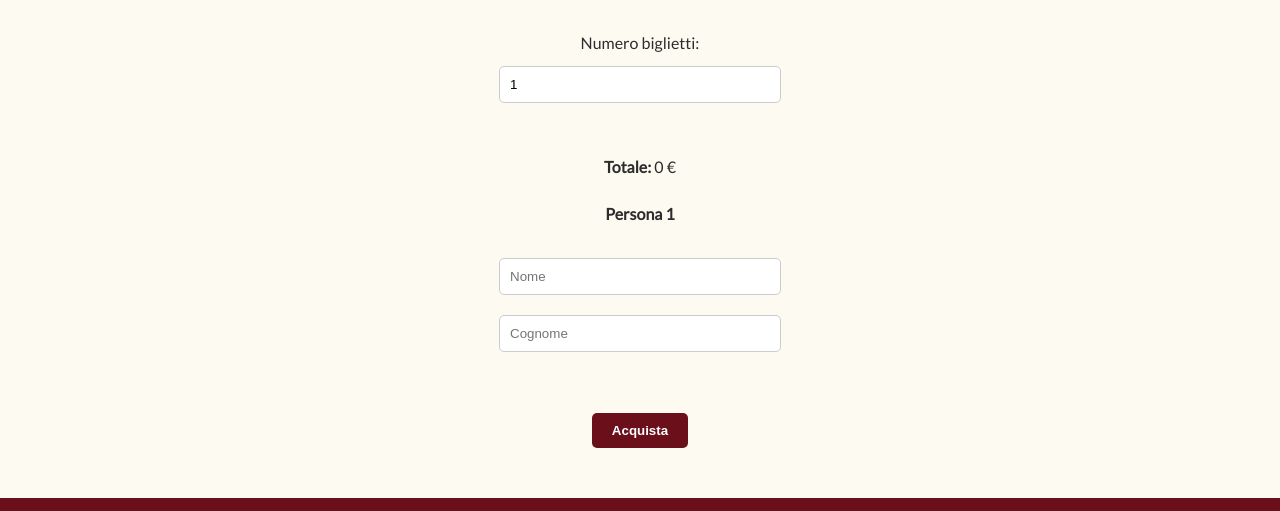
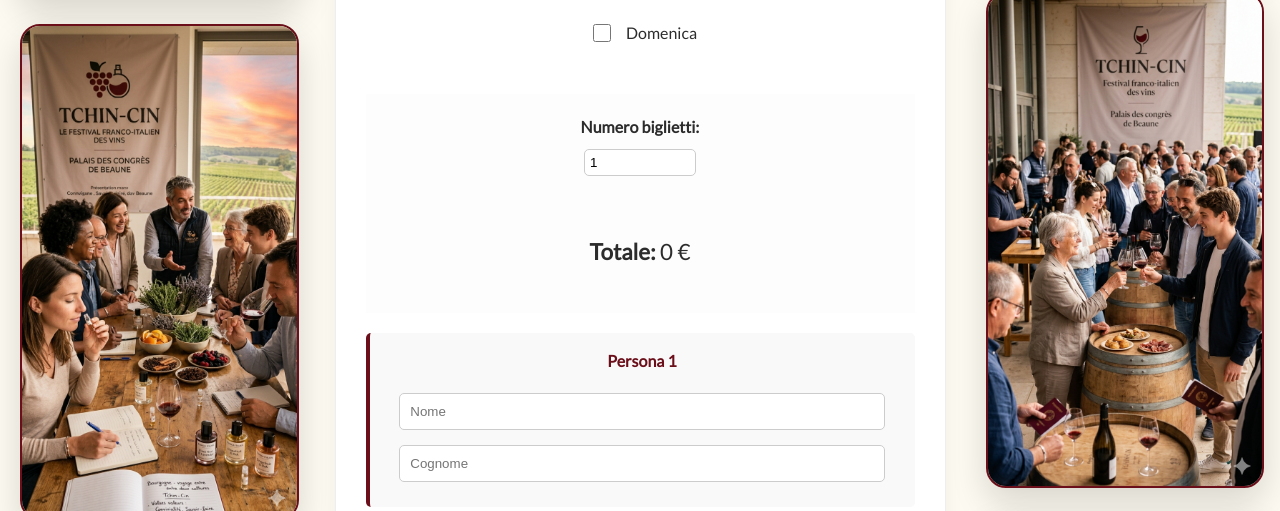
Before and after one commit to ciabattacasa/Festival2, a PHP site: page /prenotazione.php in a window 1280 px wide. Shown: the part 689-1200 px from the top of the page. Run offline with PHP 8.4, Linux system fonts and the light colour scheme.

Commit message:
layoutprenotazione even

```diff
--- a/prenotazione.php
+++ b/prenotazione.php
@@ -5,6 +5,65 @@
 <title>Prenotazione - Festival del Vino</title>
 <link rel="stylesheet" href="stile.css">
 <link href="https://fonts.googleapis.com/css2?family=Lato&family=Playfair+Display:wght@700&display=swap" rel="stylesheet">
+<style>
+    /* Le conteneur principal qui aligne les 3 colonnes */
+    .main-wrapper {
+        display: flex;
+        justify-content: center;
+        align-items: flex-start; /* Aligne le haut des images avec le haut du formulaire */
+        gap: 40px;               /* Espace entre les photos et le formulaire */
+        max-width: 1300px;
+        margin: 40px auto;
+        padding: 0 20px;
+    }
+
+    /* Style commun pour les colonnes de photos */
+    .photo-column {
+        flex: 1;                 /* Prend l'espace disponible */
+        max-width: 280px;        /* Limite la largeur pour ne pas étouffer le centre */
+        top: 20px;
+    }
+
+    .photo-column img {
+        width: 100%;
+        height: auto;
+        display: block;
+        /* LE CONTOUR COLORÉ ET STYLE */
+        border: 2px solid #6b0f1a; /* Ton bordeaux */
+        border-radius: 20px;
+        box-shadow: 0 15px 35px rgba(0,0,0,0.15);
+    }
+
+    /* La colonne centrale du formulaire */
+    .form-column {
+        flex: 2;
+        max-width: 600px;
+        background: white;
+        padding: 30px;
+        border-radius: 20px;
+        box-shadow: 0 5px 20px rgba(0,0,0,0.05);
+        border: 1px solid #eee;
+    }
+
+    /* Adaptation pour les tablettes/mobiles */
+    @media (max-width: 1000px) {
+        .photo-column { display: none; } /* Cache les photos si l'écran est trop petit */
+    }
+
+    /* Style du bouton Acquista */
+    .btn-acquista {
+        background-color: #6b0f1a;
+        color: white;
+        border: none;
+        padding: 18px 60px;
+        font-size: 1.3rem;
+        font-weight: bold;
+        border-radius: 50px;
+        cursor: pointer;
+        transition: 0.3s;
+    }
+</style>
+
 </head>
 
 <body>
@@ -14,65 +73,127 @@
     <?php include 'navbar.php'; ?>
 </header>
 
-<section>
+<!-- DÉBUT DE LA STRUCTURE EN 3 COLONNES -->
+<div class="main-wrapper">
 
-<h2>🎟️ Prenotazione biglietti</h2>
+    <!-- CÔTÉ GAUCHE -->
+    <aside class="photo-column">
+        <!-- REMPLACE PAR TON NOM DE FICHIER REEL -->
+        <img src="img/Festival img.png" alt="Festival">
+        <br>
+        <img src="img/Festival 5 img.png" alt="Festival">
+        <br>
+        <img src="img/Festival 4  img.png" alt="Festival">
+    </aside>
+
+    <!-- CENTRE : TON FORMULAIRE -->
+    <main class="form-column">
+        <h2 style="text-align: center; color: #6b0f1a;">🎟️ Prenotazione biglietti</h2>
 
         <form action="process.php" method="post">
+            <p style="text-align: center;"><strong>Prezzo:</strong> 25€ al giorno (20€ al giorno selezionando più giorni)</p>
 
-<p><strong>Prezzo:</strong> 25€ al giorno (20€ al giorno selezionando più giorni)</p>
+            <div style="margin: 20px 0;">
+                <input type="text" name="telefono" placeholder="Telefono" required style="width: 80%; padding: 10px; margin-bottom: 10px">
+                <input type="email" name="email" placeholder="Email" required style="width: 80%; padding: 10px;margin-bottom:10px">
+            </div>
 
-<input type="text" name="telefono" placeholder="Telefono" required><br>
-<input type="email" name="email" placeholder="Email" required><br><br>
+            <div style="text-align: center; margin: 30px 0;">
+                <p><strong>Scegli i giorni:</strong></p>
+                <div class="selection-verticale">
+                    <div style="text-align: center; margin-bottom: 20px; align-items: center;">
+    <style>
 
-<div style="text-align: center; margin-bottom: 20px; align-items: center;">
-    <p><strong>Scegli i giorni:</strong></p>
+        .selection-verticale {
 
-    <style>
-        .selection-verticale {
             display: inline-block;
+
             text-align: left;
+
             margin: 0 auto;
+
         }
 
         .selection-verticale label {
+
             display: flex;
+
             align-items: center;
+
             cursor: pointer;
+
             font-size: 1rem;
+
             margin-bottom: 12px;
+
         }
 
-        .selection-verticale input[type="checkbox"] {
+        .selection-verticale input[type="checkbox"]
+        {
             width: 18px;
+
             height: 18px;
+
             margin-right: 15px;
+
             cursor: pointer;
+
             flex-shrink: 0;
         }
     </style>
+
 </div>
 
-    <div class="selection-verticale">
+
                     <label><input type="checkbox" name="giorni[]" value="Venerdì"> Venerdì</label>
                     <label><input type="checkbox" name="giorni[]" value="Sabato"> Sabato</label>
                     <label><input type="checkbox" name="giorni[]" value="Domenica"> Domenica</label>
                 </div>
             </div>
-<br>
-<br>
-<label>Numero biglietti:</label><br>
-<input type="number" id="quantita" name="quantita" value="1" min="1"><br><br>
-<p><strong>Totale:</strong> <span id="totale">0</span> €</p>
+
+            <div style="text-align: center; background: #fdfdfd; padding: 20px">
+                <label><strong>Numero biglietti:</strong></label><br>
+                <input type="number" id="quantita" name="quantita" value="1" min="1" style="width: 100px; padding: 5px; text-align: left;"><br><br>
+                <p style="font-size: 1.4rem;"><strong>Totale:</strong> <span id="totale"; font-weight: bold;>0</span> €</p>
+            </div>
 
             <div id="persone"></div>
 
+            <!-- Séparateur -->
+            <div style="display: flex; align-items: center; margin: 40px 0;">
+                <div style="flex: 1; height: 1px; background: #6b0f1a;"></div>
+                <div style="margin: 0 15px; color: black; font-weight: bold;">🎟️ Biglietti digitali</div>
+                <div style="flex: 1; height: 1px; background: #6b0f1a;"></div>
+            </div>
+
+            <!-- Paiement -->
+            <div style="border: 1px solid #eee; border-radius: 20px; padding: 20px; text-align: center;">
+                <h3 style="font-size: 14px; margin-bottom: 15px;">🛡️ Pagamento sicuro al 100%</h3>
+                <div style="display: flex; justify-content: center; align-items: center; gap: 15px;">
+                    <img src="img/PayPal.jpg" alt="PayPal" style="height: 35px; border-radius: 5px;">
+                    <img src="img/Visa.png" alt="Visa" style="height: 20px; border-radius: 5px;">
+                    <img src="img/MasterCard.png" alt="MasterCard" style="height: 35px; border-radius: 5px;">
+                    <img src="img/Satispay.png" alt="Satispay" style="height: 35px; border-radius: 5px;">
+                </div>
+            </div>
+
+            <div style="text-align: center; margin-top: 40px;">
+                <button type="submit" class="btn-acquista">Acquista</button>
+            </div>
+        </form>
+    </main>
+
+    <!-- CÔTÉ DROIT -->
+    <aside class="photo-column">
+        <!-- REMPLACE PAR TON NOM DE FICHIER REEL -->
+        <img src="img/Festival 2 img.png" alt="Festival">
         <br>
-<button type="submit">Acquista</button>
+        <img src="img/Festival 3 img.png" alt="Festival Tchin-cin">
+        <br>
+        <img src="img/Festival 6 img .png" alt="Festival">
+    </aside>
 
-</form>
-
-</section>
+</div>
 
 <script>
 const quantita = document.getElementById("quantita");
@@ -83,40 +204,31 @@ const checkboxes = document.querySelectorAll("input[name='giorni[]']");
 function generaCampi() {
     let n = quantita.value;
     personeDiv.innerHTML = "";
-
     for (let i = 1; i <= n; i++) {
         personeDiv.innerHTML += `
-            <h4>Persona ${i}</h4>
-            <input type="text" name="nome[]" placeholder="Nome" required><br>
-            <input type="text" name="cognome[]" placeholder="Cognome" required><br><br>
+            <div style="margin-top: 20px; padding: 15px; border-left: 4px solid #6b0f1a; background: #f9f9f9; border-radius: 5px;">
+                <h4 style="margin: 0 0 10px 0; color: #6b0f1a;">Persona ${i}</h4>
+                <input type="text" name="nome[]" placeholder="Nome" required style="margin-bottom: 5px; width: 90%;">
+                <input type="text" name="cognome[]" placeholder="Cognome" required style="width: 90%;">
+            </div>
         `;
     }
-
     calcolaTotale();
 }
 
 function calcolaTotale() {
-    let giorniSelezionati = document.querySelectorAll("input[name='giorni[]']:checked").length;
+    let jours = document.querySelectorAll("input[name='giorni[]']:checked").length;
     let q = parseInt(quantita.value);
-
-    if (giorniSelezionati === 0) {
-        totaleSpan.innerText = 0;
-        return;
+    if (jours === 0) { totaleSpan.innerText = 0; return; }
+    let prix = (jours === 1) ? 25 : 20;
+    totaleSpan.innerText = prix * jours * q;
 }
 
-    let prezzo = (giorniSelezionati === 1) ? 25 : 20;
-
-    let totale = prezzo * giorniSelezionati * q;
-
-    totaleSpan.innerText = totale;
-}
-
-// eventi
 quantita.addEventListener("input", generaCampi);
 checkboxes.forEach(cb => cb.addEventListener("change", calcolaTotale));
-
 window.onload = generaCampi;
 </script>
+
 <footer>
     <p>© 2026 Festival Tchin-Cin - Creato con passione</p>
 </footer>
```
Also changed, not shown: img/Festival 2 img.png (added), img/Festival 3 img.png (added), img/Festival 4  img.png (added), img/MasterCard.png (added), img/PayPal.jpg (added), img/Satispay.png (added), img/Visa.png (added), 3 other files. Lines whose indentation alone changed are shown as unchanged.
